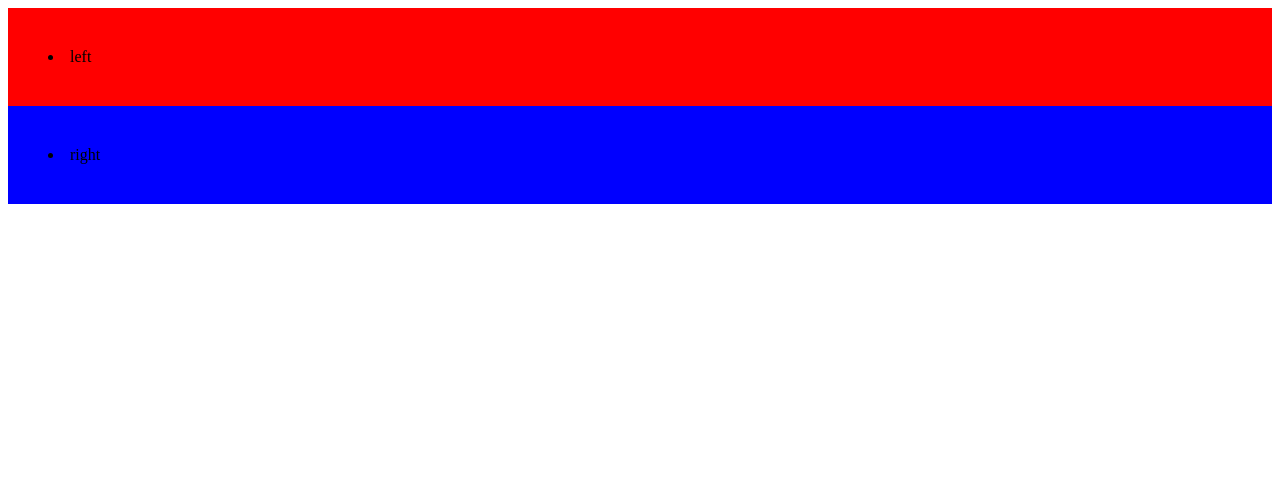
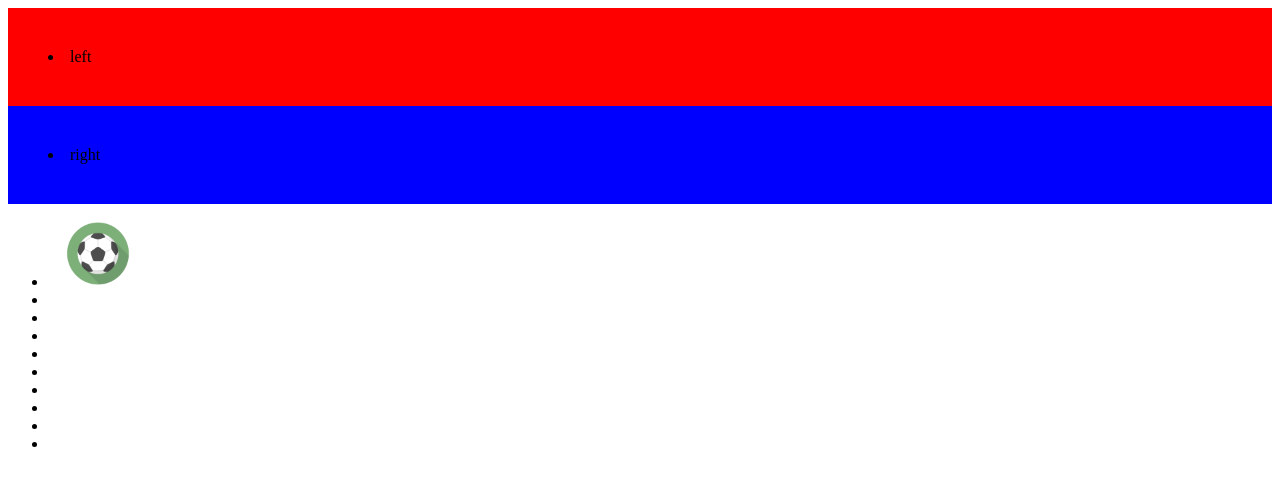
Before and after one commit to Fabian-Fynn/rapid-prototype, a website: page src/index.html in a window 1280 px wide. Drawn offline with Linux system fonts and the light colour scheme; files that its build step writes are made by us from their sources.

Commit message:
Fixed package.json

```diff
--- a/package.json
+++ b/package.json
@@ -7,7 +7,7 @@
     "test": "echo \"Error: no test specified\" && exit 1",
     "start": "npm run babel && npm run copy && watch -p 'src/**/*' -c 'npm run babel && npm run copy'",
     "babel": "babel src --out-dir dist",
-    "copy": "cpy src/**/*.html src/**/*.css dist"
+    "copy": "cpy src/**/*.html src/**/*.css src/**/assets/*  dist"
   },
   "repository": {
     "type": "git",
--- a/src/index.css
+++ b/src/index.css
@@ -0,0 +1,4 @@
+.list-item {
+  width: 100px;
+  height: auto;
+}
--- a/src/index.html
+++ b/src/index.html
@@ -18,9 +18,23 @@
         <li>right</li>
     </div>
 
+    <ul class="container-icon">
+        <li class="list-item"><img src="assets/icons/01_Sports.png" style="width: 100%; height: auto;"alt="Icon Sports"></li>
+        <li class="list-item"></li>
+        <li class="list-item"></li>
+        <li class="list-item"></li>
+        <li class="list-item"></li>
+        <li class="list-item"></li>
+        <li class="list-item"></li>
+        <li class="list-item"></li>
+        <li class="list-item"></li>
+        <li class="list-item"></li>
+    </ul>
+
     <script src="assets/js/jquery-3.1.1.min.js"></script>
     <script src="assets/js/hammer.min.js"></script>
     <script src="assets/js/dragula.min.js"></script>
+    <script src="assets/js/acitvity-bar.js"></script>
     <script>
         $(document).ready(function () {
             console.log($)
```
Also changed, not shown: src/js/acitvity-bar.js (added), 1 other file.
